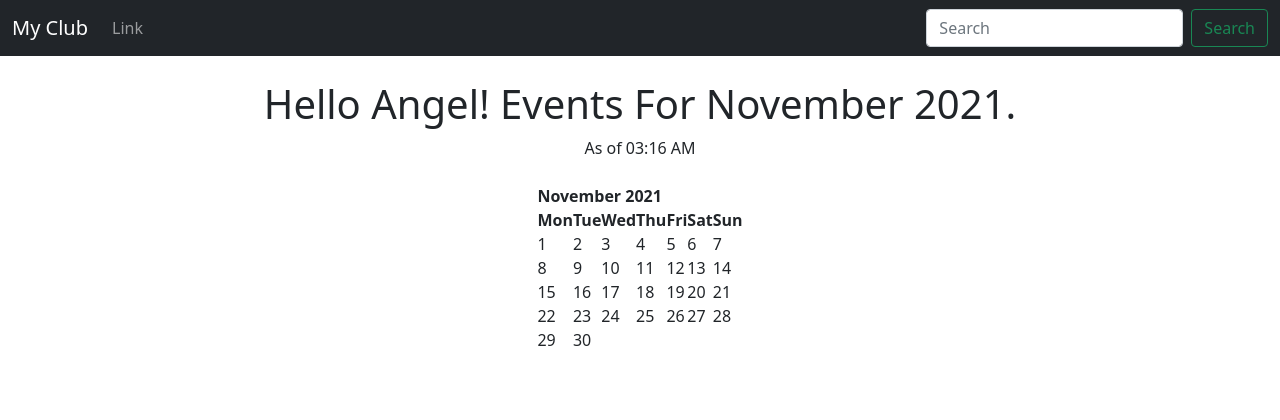
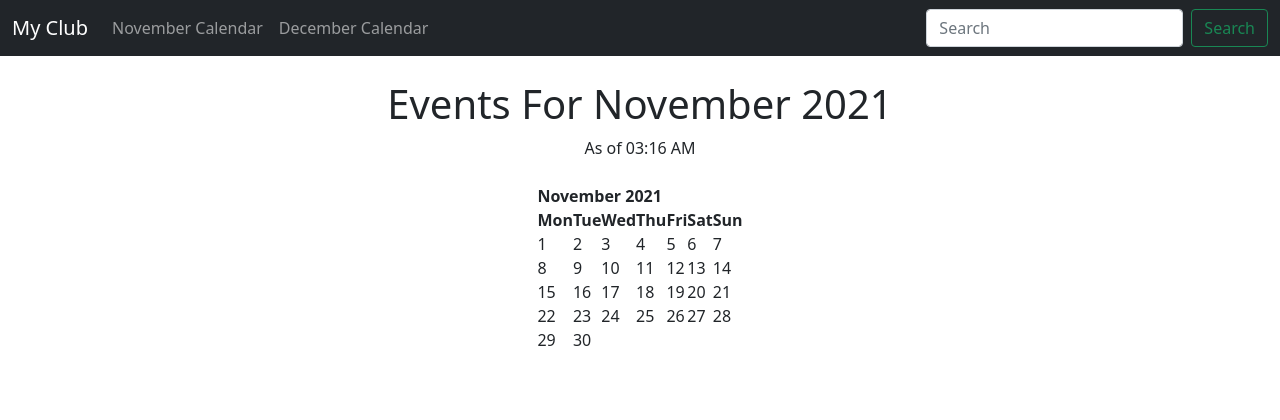
Before and after one commit to angelptli/social-club-website, a Django app: page /2021/November/ in a window 1280 px wide. Shown: the top 420 px of the page. Run offline with Django 3.2, Linux system fonts and the light colour scheme.

Commit message:
Create November and December calendar links in nav bar

```diff
--- a/events/templates/events/base.html
+++ b/events/templates/events/base.html
@@ -10,7 +10,7 @@
     <link href="https://cdn.jsdelivr.net/npm/bootstrap@5.1.2/dist/css/bootstrap.min.css" rel="stylesheet"
         integrity="sha384-uWxY/CJNBR+1zjPWmfnSnVxwRheevXITnMqoEIeG1LJrdI0GlVs/9cVSyPYXdcSF" crossorigin="anonymous">
 
-    <title>Hello, world!</title>
+    <title>My Club</title>
 </head>
 
 <body>
--- a/events/templates/events/home.html
+++ b/events/templates/events/home.html
@@ -3,7 +3,7 @@
 {% block content %}
 
     <center>
-    <h1>Hello {{ name }}! Events For {{ month }} {{ year }}.</h1>
+    <h1>Events For {{ month }} {{ year }}</h1>
 
     <!-- {{ month_number }} -->
 
--- a/events/templates/events/navbar.html
+++ b/events/templates/events/navbar.html
@@ -8,7 +8,10 @@
         <div class="collapse navbar-collapse" id="navbarSupportedContent">
             <ul class="navbar-nav me-auto mb-2 mb-lg-0">
                 <li class="nav-item">
-                    <a class="nav-link" href="#">Link</a>
+                    <a class="nav-link" href="{% url 'home' '2021' 'November' %}">November Calendar</a>
+                </li>
+                <li class="nav-item">
+                    <a class="nav-link" href="{% url 'home' '2021' 'December' %}">December Calendar</a>
                 </li>
             </ul>
             <form class="d-flex">
```
